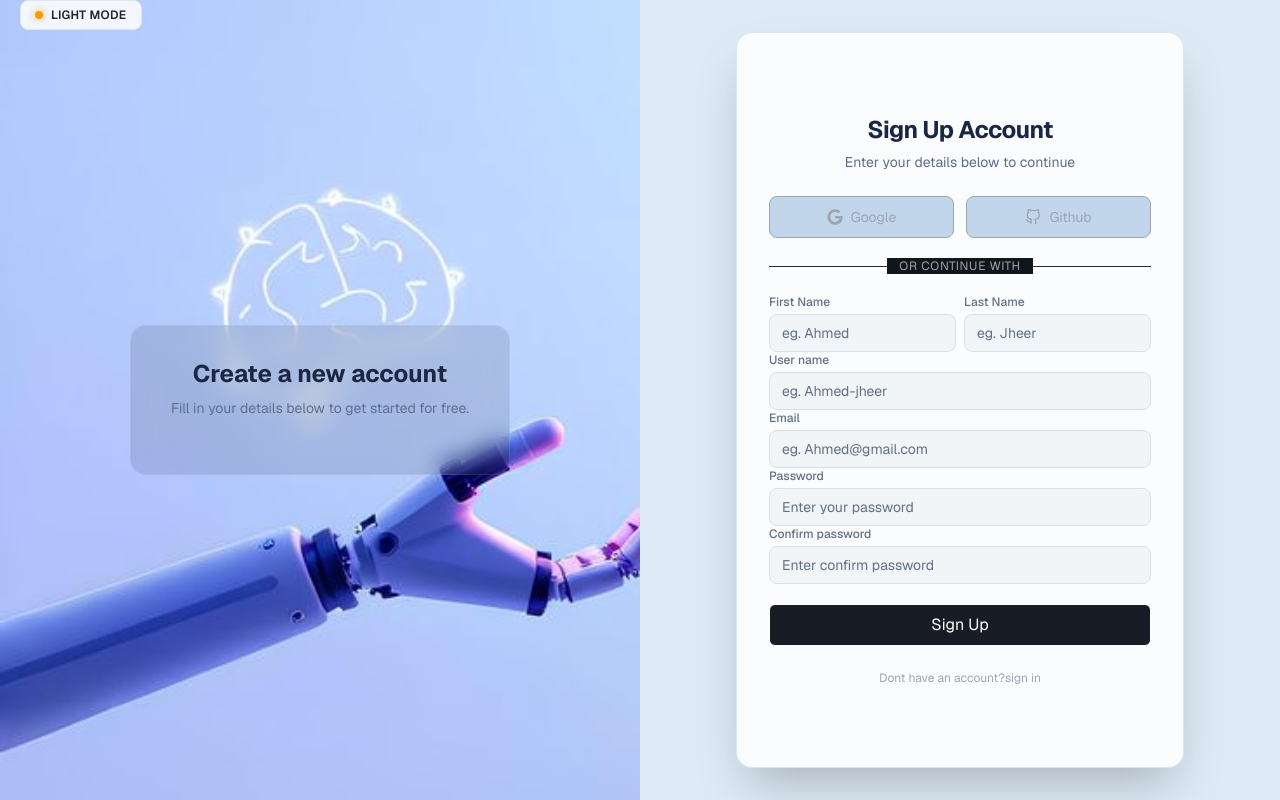
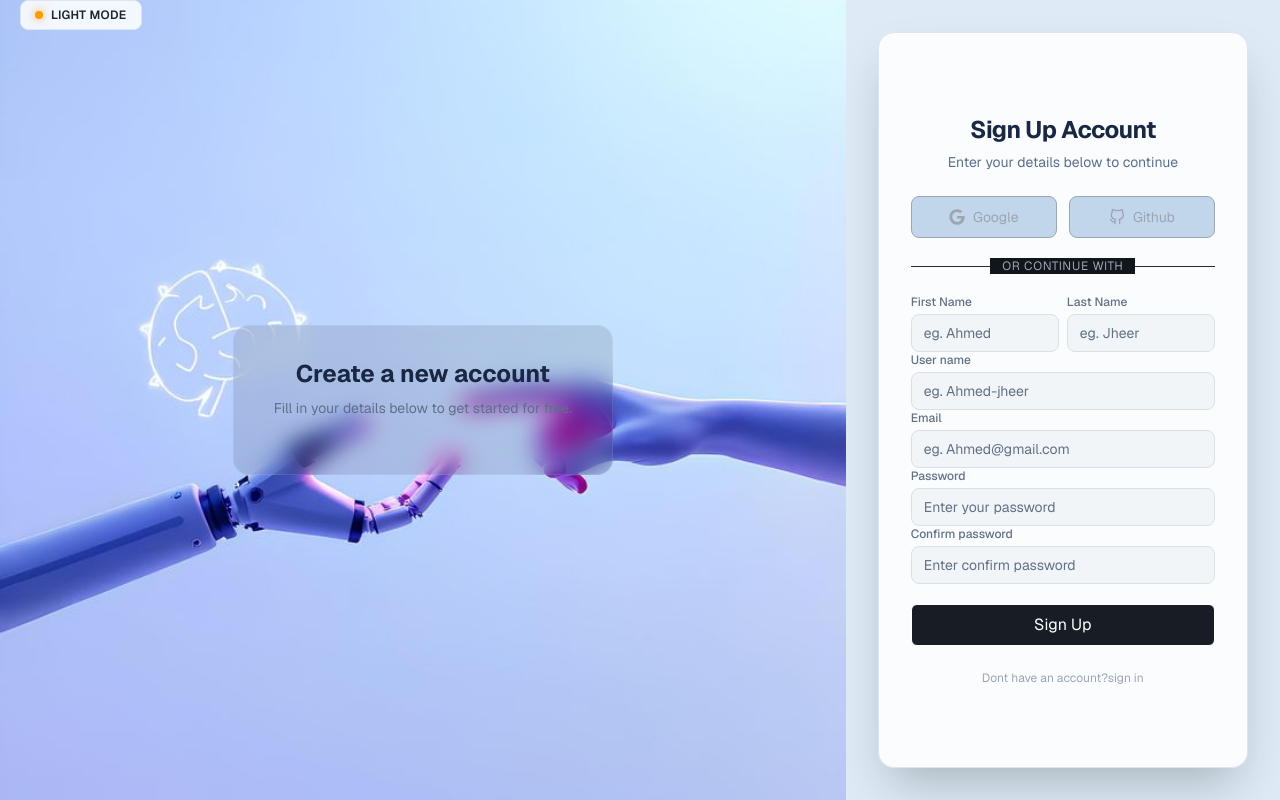
Before and after one commit to NexWolf/AI-Interview-frontend, a Next.js app: page /auth in a window 1280 px wide. Built offline with nearby package versions, Linux system fonts and the light colour scheme; no server answers.

Commit message:
fix login background

```diff
--- a/app/(auth)/auth/page.tsx
+++ b/app/(auth)/auth/page.tsx
@@ -11,14 +11,15 @@ export default function Sign() {
   return (
     <div className="relative flex h-screen w-screen overflow-hidden bg-card-gradient text-[#E5E7EB]">
   {/* الصورة كخلفية كاملة للصفحة */}
-  <Image src="/login.jpg" alt="login" fill className="object-cover" priority />
 
   <div className="absolute left-5 right-5 z-50">
     <ThemeToggle />
   </div>
 
   {/* العنوان فوق الصورة - absolute مش flex item */}
-  <div className="absolute inset-0 z-10 hidden md:flex items-center justify-center px-8 lg:right-1/2">
+  <div className="relative w-full inset-0 z-10 hidden md:flex items-center justify-center px-8 lg:right-1/2">
+    <Image src="/login.jpg" alt="login" fill className="object-cover" priority />
+
     <div className="bg-black/10 backdrop-blur-md rounded-2xl px-10 py-8 text-center max-w-md border border-white/10">
       <div className="text-center mb-6">
         <h2 className="text-heading text-2xl font-bold">
```
